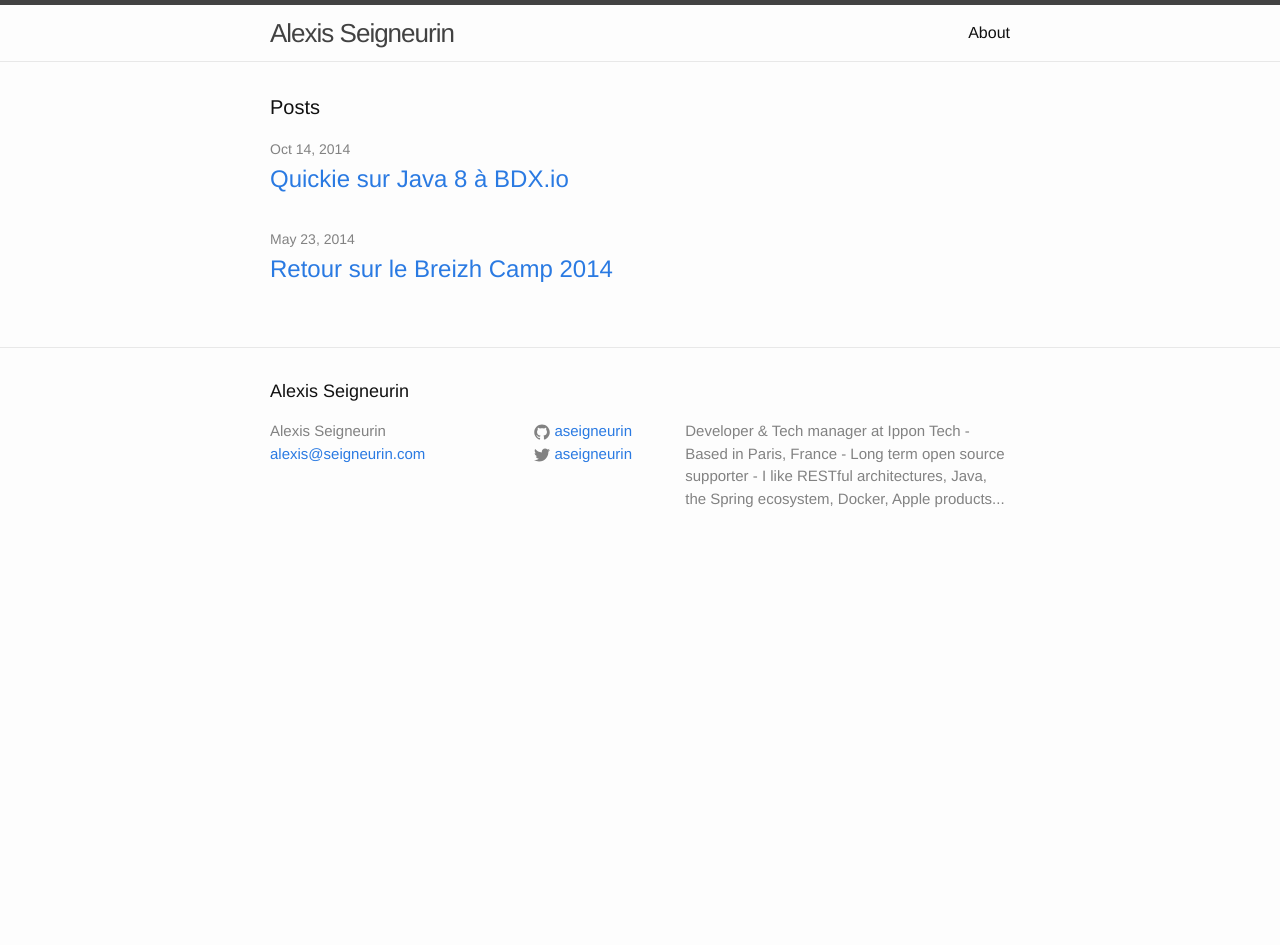
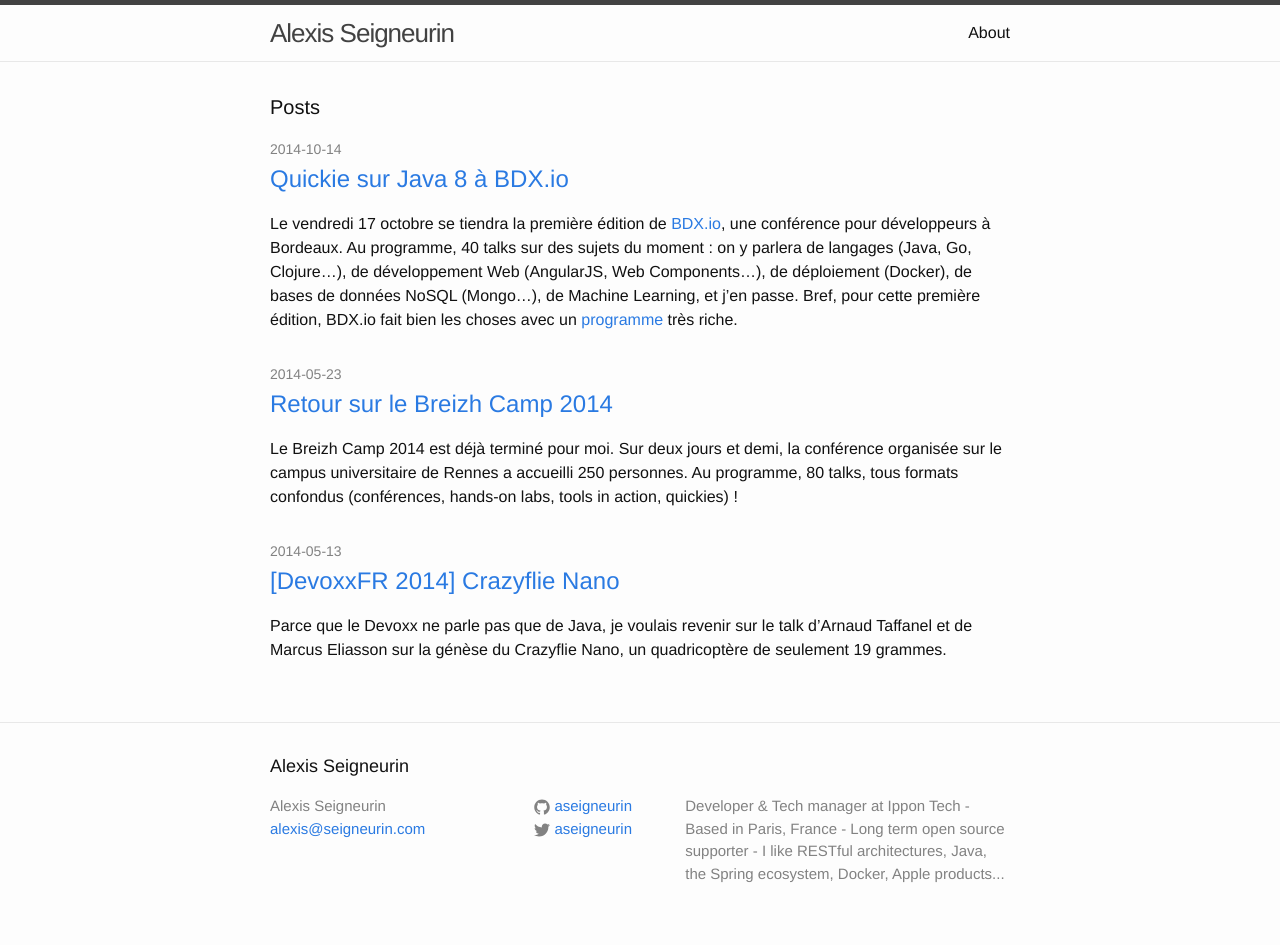
Before and after one commit to aseigneurin/aseigneurin.github.io, a Jekyll site: the page built from index.html, in a window 1280 px wide. Built offline with Jekyll 4.4.1, drawn with Linux system fonts in a browser that asks for light colours; before the commit the page ends 900 px from its top, so only the background shows below that.

Commit message:
- migrating more posts

```diff
--- /dev/null
+++ b/_posts/2014-05-13-devoxx-crazyflie-nano.md
@@ -0,0 +1,19 @@
+---
+layout: post
+title:  "[DevoxxFR 2014] Crazyflie Nano"
+date:   2014-05-13 11:00:00
+categories: devoxx crazyflie
+abstract: >
+  Parce que le Devoxx ne parle pas que de Java, je voulais revenir sur le talk d’Arnaud Taffanel et de Marcus Eliasson sur la génèse du Crazyflie Nano, un quadricoptère de seulement 19 grammes.
+---
+Parce que le Devoxx ne parle pas que de Java, je voulais revenir sur le talk d’Arnaud Taffanel et de Marcus Eliasson sur la génèse du Crazyflie Nano, un quadricoptère de seulement 19 grammes.
+
+Le projet initial était de mettre au point un “grand” quadricoptère. Le besoin de connaissances en mécanique étant trop important, les créateurs ont décidé de construire un modèle miniature dont la structure serait le circuit imprimé. Arnaud et Marcus nous ont expliqué la difficulté de mise au point due notamment aux vibrations émises par les moteurs : là où la plupart des drônes ont des absorbeurs de vibrations entre les moteurs et le reste de la plateforme, ici, les moteurs sont placés directement sur le support sur lequel le gyroscope et l’accéléromètre sont soudés. De lourdes opérations de traitement de signal sont effectuées pour réussir à faire voler le mini-drône. Une prouesse !
+
+Le pilotage est effectué via ondes radio, en utilisant de préférence une manette de console reliée à un PC. Sur l’ordinateur, des outils de contrôles permettent d’analyser les données en provenance des capteurs.
+
+Le Crazyflie Nano est aujourd’hui entièrement open-source : les plans peuvent être utilisés pour fabriquer soi-même un quadricoptère. Le logiciel est également open-source et il est donc possible de reprogrammer le drône (en langage C). Et c’est bien le but des concepteurs : laisser la communauté hacker la créature volante pour créer des projets dérivés.
+
+Le site du projet : http://www.bitcraze.se/
+
+<img src="/images/crazyflie-nano.jpg"/>
--- a/_posts/2014-05-23-retour-breizhcamp-2014.md
+++ b/_posts/2014-05-23-retour-breizhcamp-2014.md
@@ -3,11 +3,14 @@ layout: post
 title:  "Retour sur le Breizh Camp 2014"
 date:   2014-05-23 11:00:00
 categories: java8 vagrant breizhcamp
+abstract: >
+  Le Breizh Camp 2014 est déjà terminé pour moi. Sur deux jours et demi, la conférence organisée sur le campus universitaire de Rennes a accueilli 250 personnes. Retour sur deux conférences auxquelles j’ai assisté.
 ---
 Le Breizh Camp 2014 est déjà terminé pour moi. Sur deux jours et demi, la conférence organisée sur le campus universitaire de Rennes a accueilli 250 personnes. Au programme, 80 talks, tous formats confondus (conférences, hands-on labs, tools in action, quickies) !
 
+<img src="/images/breizhcamp_2014.png" style="float:right; padding: 20px 0px 20px 30px"/>
+
 Retour sur deux conférences auxquelles j’ai assisté.
-
 
 # Continuous Delivery chez Capitaine Train
 
@@ -65,7 +68,8 @@ Deux présentations sur des sujets a priori différents mais, au final, des cons
 
 Sans que le terme ait été prononcé une seule fois, la problématique DevOps est bien présente chez Capitaine Train et chez Clever Cloud. Elle fait partie de la culture de ces deux startups et elle est indispensable à leur réussite.
 
-Auto-promo…
+# Auto-promo…
+
 J’étais moi-même speaker pour cette édition. J’ai présenté un quickie sur les interfaces fonctionnelles de Java 8. Petit moment de panique au moment de démarrer avec le crash de mon Mac, mais l’assistance était bienveillante. Bref, les slides sont dispos ici : http://aseigneurin.github.io/pres-java8-breizhcamp/
 
 J’ai également présenté un tools in action intitulé « Vagrant pour les développeurs ». Les slides sont également en ligne : http://aseigneurin.github.io/pres-vagrant-breizhcamp/. Je vais proposer cette présentation en Brown Bag Lunch. Rendez-vous très bientôt sur [Brown Bag Lunch France](http://www.brownbaglunch.fr/) ou sur [Twitter](https://twitter.com/aseigneurin).
--- a/_posts/2014-10-14-quickie-java8-bdxio.md
+++ b/_posts/2014-10-14-quickie-java8-bdxio.md
@@ -3,6 +3,8 @@ layout: post
 title:  "Quickie sur Java 8 à BDX.io"
 date:   2014-10-14 11:00:00
 categories: java8 bdx.io
+abstract: >
+  Le vendredi 17 octobre se tiendra la première édition de BDX.io, une conférence pour développeurs à Bordeaux. Au programme, 40 talks sur des sujets du moment. quickie sur les interfaces fonctionnelles en Java 8.
 ---
 Le vendredi 17 octobre se tiendra la première édition de [BDX.io](http://www.bdx.io/), une conférence pour développeurs à Bordeaux. Au programme, 40 talks sur des sujets du moment : on y parlera de langages (Java, Go, Clojure…), de développement Web (AngularJS, Web Components…), de déploiement (Docker), de bases de données NoSQL (Mongo…), de Machine Learning, et j’en passe. Bref, pour cette première édition, BDX.io fait bien les choses avec un [programme](http://lanyrd.com/2014/bdxio/schedule/) très riche.
 
@@ -16,3 +18,5 @@ C’est aussi pour moi le moment de peaufiner mes slides. Car, oui, je serai spe
 Je vous donne donc **rendez-vous dans l’Amphi D de l’ENSEIRB à 12h20, vendredi** !
 
 Enfin, sachez que l’agence Ippon de Bordeaux grandit doucement et qu’elle recherche donc des développeurs talentueux. N’hésitez donc pas à venir à notre rencontre entre deux conférences !
+
+<img src="/images/bdxio.png" style="float:left; padding-right: 20px; padding-bottom: 20px; width: 400px"/>
--- a/index.html
+++ b/index.html
@@ -9,11 +9,13 @@ layout: default
   <ul class="post-list">
     {% for post in site.posts %}
       <li>
-        <span class="post-meta">{{ post.date | date: "%b %-d, %Y" }}</span>
+        <span class="post-meta">{{ post.date | date: "%Y-%m-%d" }}</span>
 
         <h2>
           <a class="post-link" href="{{ post.url | prepend: site.baseurl }}">{{ post.title }}</a>
         </h2>
+
+        {{ post.excerpt }}
       </li>
     {% endfor %}
   </ul>
```
Also changed, not shown: images/bdxio.png (added), images/breizhcamp_2014.png (added), images/crazyflie-nano.jpg (added).
